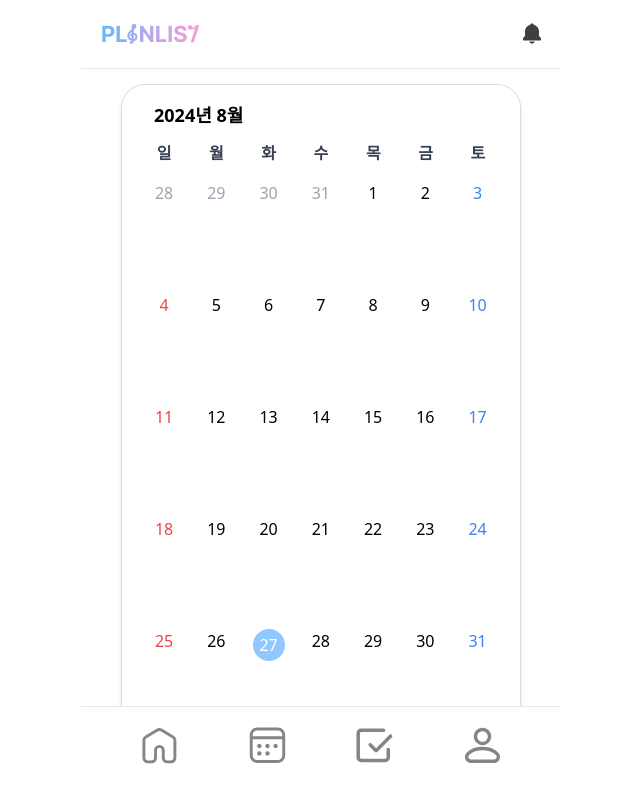
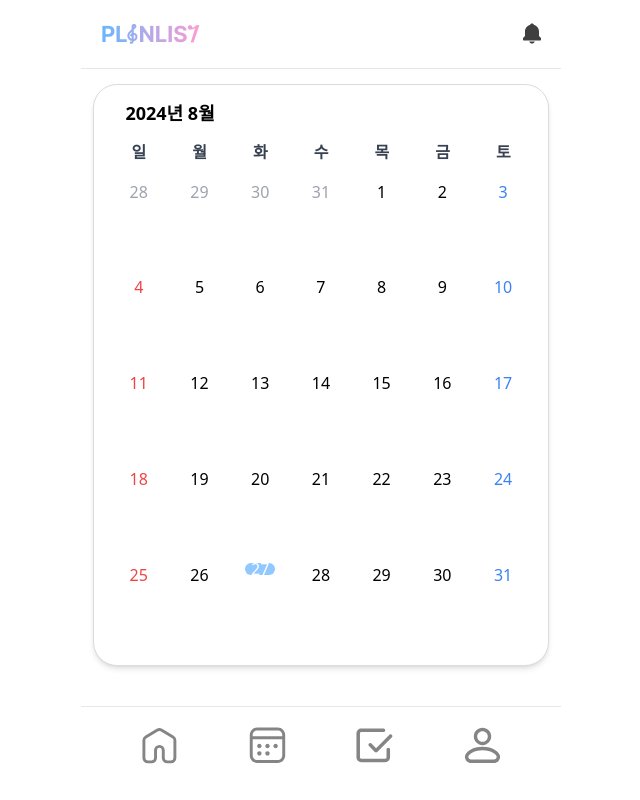
Before and after one commit to 2024-WINK-Project-PlanList/front-end, a React (Create React App) app: page / in a window 1280 px wide. Shown: the whole page, without its empty margins (319-959 px from the left). Built offline with nearby package versions, Linux system fonts and the light colour scheme.

Commit message:
design: 캘린더 디자인 수정

```diff
--- a/src/components/Calendar/Calendar.js
+++ b/src/components/Calendar/Calendar.js
@@ -8,15 +8,17 @@ const Calendar = () => {
   const [year, setYear] = useState(2024);
   const [month, setMonth] = useState(7);
   const [selectedDate, setSelectedDate] = useState(null);
-  const [dateDifference, setDateDifference] = useState(null); // 날짜 차이 저장
+  const [dateDifference, setDateDifference] = useState(null);
   const [isModalOpen, setIsModalOpen] = useState(false);
+
+  const [plans, setPlans] = useState([]);
 
   const daysOfWeek = ['일', '월', '화', '수', '목', '금', '토'];
   const daysInMonth = new Date(year, month + 1, 0).getDate();
   const firstDayOfMonth = new Date(year, month, 1).getDay();
   const prevMonthDays = new Date(year, month, 0).getDate();
 
-  const today = new Date(); // 오늘 날짜
+  const today = new Date();
   const isToday = (day) =>
     day === today.getDate() &&
     month === today.getMonth() &&
@@ -35,9 +37,8 @@ const Calendar = () => {
         selectedFullDate.getMonth() + 1
       }월 ${selectedFullDate.getDate()}일 (${daysOfWeek[selectedFullDate.getDay()]})`;
 
-      // 오늘 날짜와의 차이 계산
       const diffTime = selectedFullDate - today;
-      const diffDays = Math.ceil(diffTime / (1000 * 60 * 60 * 24)); // 차이를 일수로 변환
+      const diffDays = Math.ceil(diffTime / (1000 * 60 * 60 * 24));
 
       const formattedDifference =
         diffDays > 0
@@ -50,6 +51,11 @@ const Calendar = () => {
       setDateDifference(formattedDifference);
       setIsModalOpen(true);
     }
+  };
+
+  const addPlan = (plan) => {
+    setPlans([...plans, plan]);
+    setIsModalOpen(false);
   };
 
   const closeModal = () => {
@@ -94,7 +100,6 @@ const Calendar = () => {
     </div>
   );
 
-  // 이전 달의 마지막 날짜들 추가
   for (let i = 0; i < firstDayOfMonth; i++) {
     const day = prevMonthDays - firstDayOfMonth + i + 1;
     const prevMonth = month - 1;
@@ -103,31 +108,30 @@ const Calendar = () => {
     days.push(
       <button
         key={`prev-${i}`}
-        className="calendar-day prev-next-month text-gray-400 pt-2 pb-20 flex flex-col items-center rounded-md"
+        className="calendar-day prev-next-month text-gray-400 pt-2 pb-[15%] flex flex-col items-center rounded-md"
         onClick={() =>
           handleDateClick(day, prevYear, prevMonth < 0 ? 11 : prevMonth)
         }
-        style={{ flex: '0 0 14.28%' }} // 가로 길이 고정
+        style={{ flex: '0 0 14.28%' }}
       >
         <span className="mb-auto">{day}</span>
       </button>,
     );
   }
 
-  // 현재 달의 날짜들 추가
   for (let day = 1; day <= daysInMonth; day++) {
     const todayClass = isToday(day)
-      ? 'bg-[#90C8FF] text-white rounded-full w-8 h-8 flex items-center justify-center'
+      ? 'bg-[#90C8FF] text-white rounded-full w-[50%] h-[50%] flex items-center justify-center'
       : '';
 
     days.push(
       <button
         key={day}
-        className={`calendar-day pt-2 pb-20 text-center flex flex-col items-center rounded-md ${
+        className={`calendar-day pt-2 pb-[15%] text-center flex flex-col items-center rounded-md ${
           (firstDayOfMonth + day - 1) % 7 === 0 ? 'text-red-500' : ''
         } ${(firstDayOfMonth + day - 1) % 7 === 6 ? 'text-blue-500' : ''} hover:bg-gray-100`}
         onClick={() => handleDateClick(day, year, month)}
-        style={{ flex: '0 0 14.28%' }} // 가로 길이 고정
+        style={{ flex: '0 0 14.28%' }}
       >
         <span className={`mb-auto ${todayClass}`}>{day}</span>
       </button>,
@@ -146,7 +150,6 @@ const Calendar = () => {
     }
   }
 
-  // 마지막 주가 채워지지 않은 경우, 다음 달의 날짜들 추가
   const nextMonth = month + 1;
   const nextYear = nextMonth > 11 ? year + 1 : year;
   if (days.length > 0) {
@@ -154,11 +157,11 @@ const Calendar = () => {
       days.push(
         <button
           key={`next-${i}`}
-          className="calendar-day prev-next-month text-gray-400 pt-2 pb-20 flex flex-col items-center rounded-md"
+          className="calendar-day prev-next-month text-gray-400 pt-2 pb-[15%] flex flex-col items-center rounded-md"
           onClick={() =>
             handleDateClick(i, nextYear, nextMonth > 11 ? 0 : nextMonth)
           }
-          style={{ flex: '0 0 14.28%' }} // 가로 길이 고정
+          style={{ flex: '0 0 14.28%' }}
         >
           <span className="mb-auto">{i}</span>
         </button>,
@@ -176,15 +179,16 @@ const Calendar = () => {
       <Header />
       <div
         {...handlers}
-        className="calendar p-4 bg-white shadow-md rounded-3xl border mx-auto"
+        className="calendar p-[3%] bg-white shadow-md rounded-3xl border mx-auto"
         style={{
           borderColor: '#DCDCDC',
-          borderWidth: '1px',
-          maxWidth: '400px',
+          borderWidth: '1%',
+          maxWidth: '95%',
+          maxHeight: '90%', // 캘린더의 최대 높이를 90%로 설정하여 세로로 길게 만듦
         }}
       >
-        <div className="calendar-header text-left mb-1">
-          <span className="text-lg font-semibold ml-4">
+        <div className="calendar-header text-left mb-[1%]">
+          <span className="text-lg font-semibold ml-[4%]">
             {year}년 {month + 1}월
           </span>
         </div>
@@ -197,6 +201,15 @@ const Calendar = () => {
           title={selectedDate}
         >
           <p className="text-sm text-gray-500">{dateDifference}</p>
+          <ul>
+            {plans
+              .filter((plan) => plan.date === selectedDate)
+              .map((plan, index) => (
+                <li key={index} className="text-sm">
+                  {plan.title}
+                </li>
+              ))}
+          </ul>
         </CalendarPlan>
       </div>
       <Footer />
```
